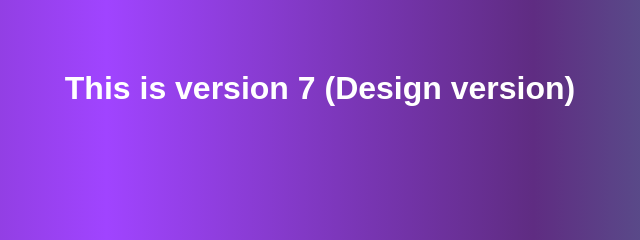
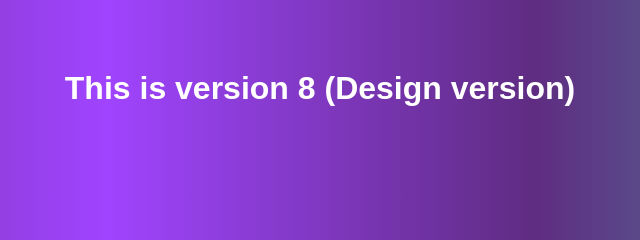
Before and after one commit to muhammadaliazhar/myrepo1, a plain HTML site: page index.html in a window 1280 px wide. Shown: the part 312-552 px from the top of the page, 320-960 px from the left. Drawn offline with Linux system fonts and the light colour scheme.

Commit message:
this is version 8

```diff
--- a/index.html
+++ b/index.html
@@ -7,6 +7,6 @@
     <title>Document</title>
 </head>
 <body>
-    <h1>This is version 7 (Design version)</h1>
+    <h1>This is version 8 (Design version)</h1>
 </body>
 </html>
```
